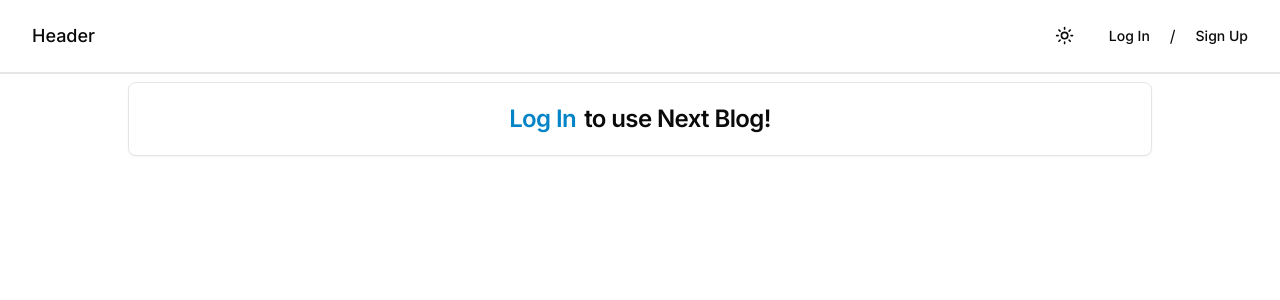
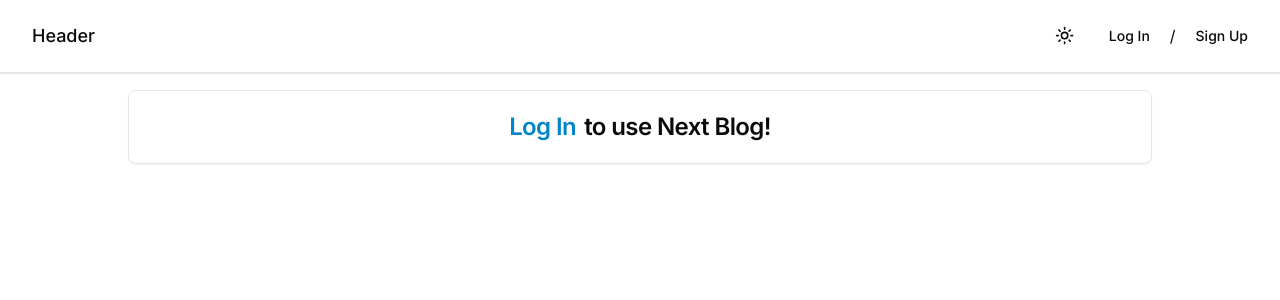
Before and after one commit to dmrtnv/mrtnv-blog, a Next.js app: page /profile in a window 1280 px wide. Shown: the top 300 px of the page. Built offline with nearby package versions, Linux system fonts and the light colour scheme; no server answers; what @uploadthing/react would draw is missing.

Commit message:
Fixed page layout margins

```diff
--- a/app/(user)/profile/page.tsx
+++ b/app/(user)/profile/page.tsx
@@ -16,7 +16,7 @@ function ProfilePage() {
   if (!user) return <CallToSignIn />;
 
   return (
-    <Card className='my-2'>
+    <Card>
       <CardHeader>
         <CardTitle>Manage Profile</CardTitle>
         <CardDescription>
--- a/app/layout.tsx
+++ b/app/layout.tsx
@@ -23,7 +23,7 @@ export default function RootLayout({ children }: { children: React.ReactNode })
           <div className='flex h-screen w-full flex-col'>
             <Header />
             <ScrollArea className='flex-grow-1'>
-              <main className='mx-auto max-w-5xl px-0'>{children}</main>
+              <main className='mx-auto my-2 flex max-w-5xl flex-col gap-2 px-0'>{children}</main>
             </ScrollArea>
           </div>
         </Providers>
--- a/components/NewPost.tsx
+++ b/components/NewPost.tsx
@@ -46,7 +46,7 @@ function NewPost() {
   };
 
   return (
-    <Card className='my-2'>
+    <Card>
       <CardHeader>
         <CardTitle>Create New Post</CardTitle>
       </CardHeader>
--- a/components/UserCard.tsx
+++ b/components/UserCard.tsx
@@ -4,7 +4,7 @@ import { Card, CardDescription, CardHeader, CardTitle } from '@/components/ui/ca
 
 function UserCard({ user, totalPosts }: { user: UserType; totalPosts: number }) {
   return (
-    <Card className='my-2'>
+    <Card>
       <CardHeader>
         <div className='flex items-center gap-10'>
           <Avatar className='shadow-l h-40 w-40 self-start'>
```
